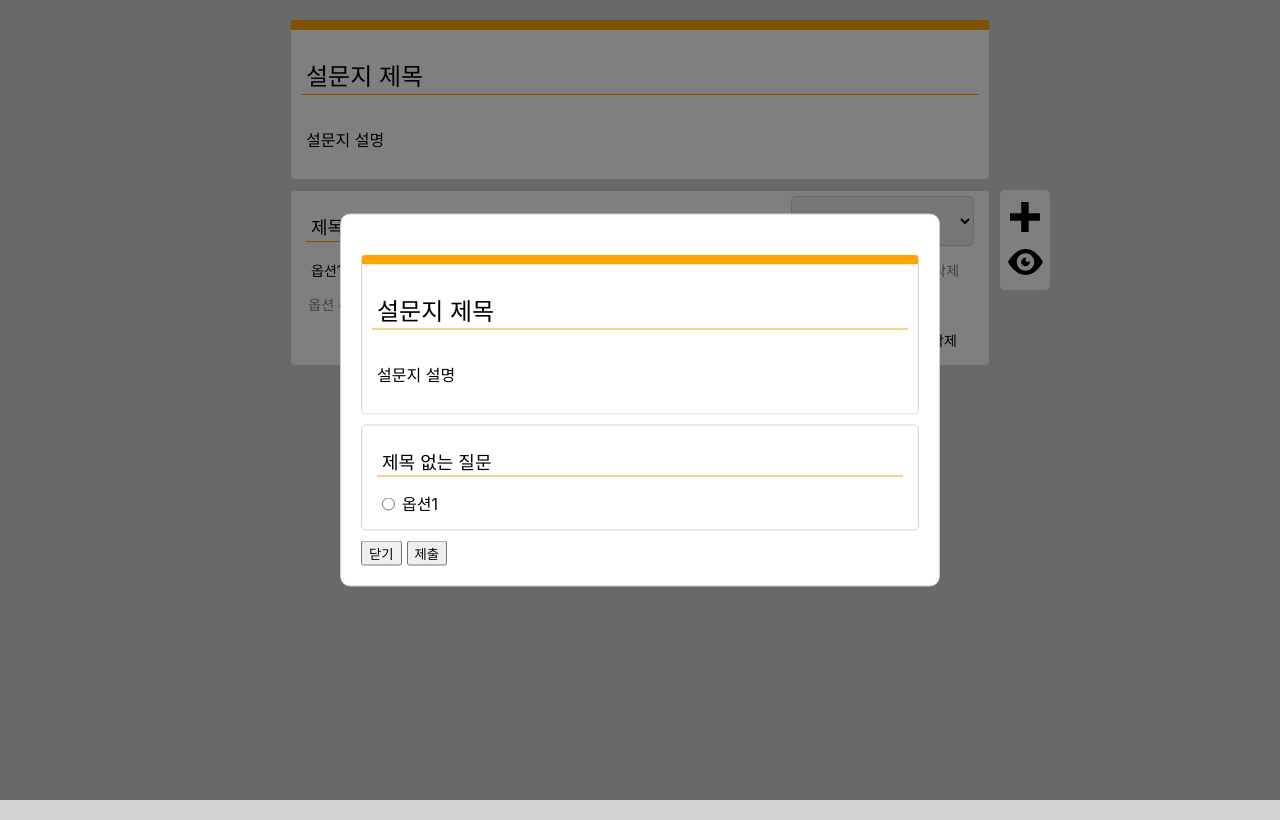
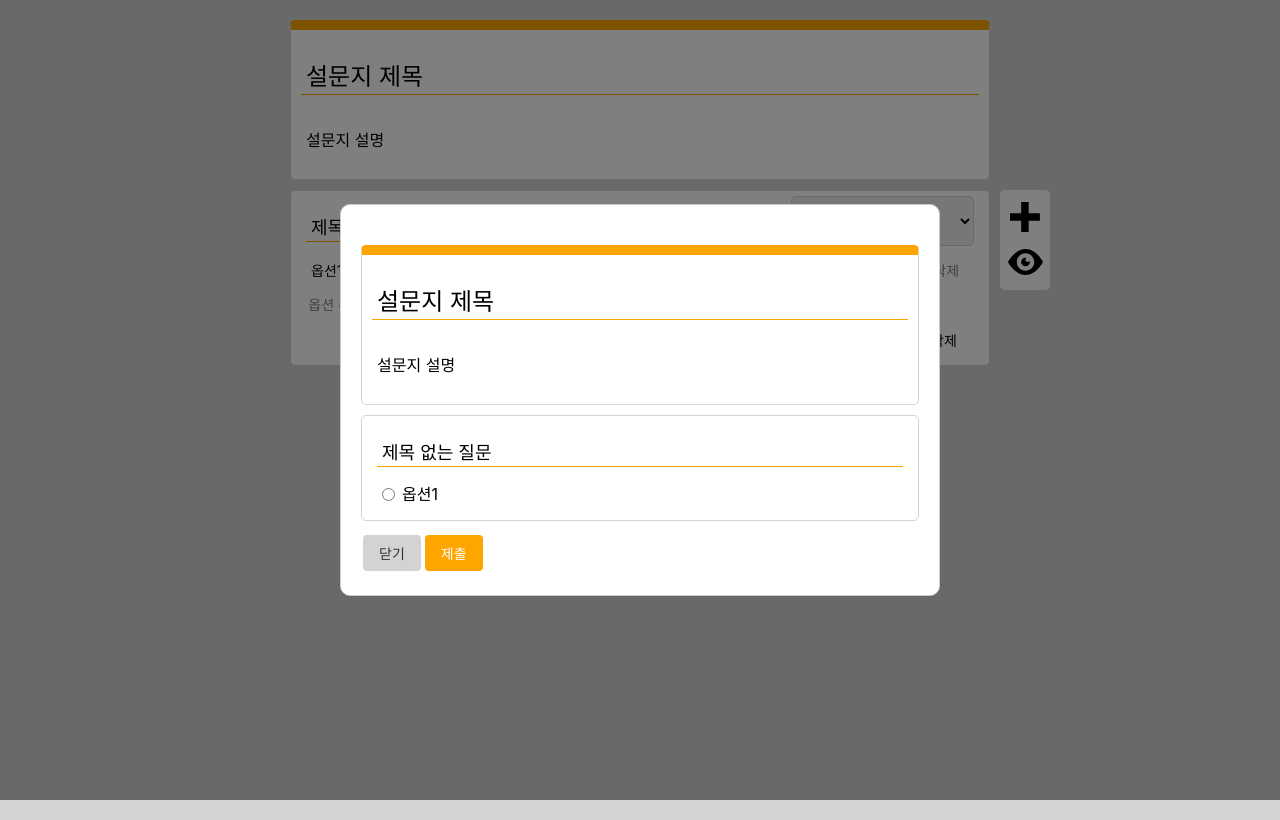
Before and after one commit to dongmay98/SurveyForm_client, a React (Create React App) app in the folder client-ts/: page /main in a window 1280 px wide. Both pictures are taken after a click on the button 1025 px from the left and 263 px from the top of the page. Built offline with nearby package versions, Linux system fonts and the light colour scheme.

Commit message:
Feat: Preview surveyData에서 option값 못받아오던 오류 수정

```diff
--- /dev/null
+++ b/client-ts/src/components/button/PreviewCloseButton/PreviewCloseButton.tsx
@@ -0,0 +1,25 @@
+import styled from "styled-components";
+
+const StyledCloseButton = styled.button`
+  background-color: lightgray;
+  border: none;
+  color: #333;
+  padding: 8px 16px;
+  text-align: center;
+  text-decoration: none;
+  display: inline-block;
+  font-size: 14px;
+  margin: 4px 2px;
+  cursor: pointer;
+  border-radius: 4px;
+`;
+
+interface CloseButtonProps {
+  onClick: () => void;
+}
+
+const CloseButton: React.FC<CloseButtonProps> = ({ onClick }) => {
+  return <StyledCloseButton onClick={onClick}>닫기</StyledCloseButton>;
+};
+
+export default CloseButton;
--- /dev/null
+++ b/client-ts/src/components/button/PreviewSubmitButton/PreviewSubmitButton.tsx
@@ -0,0 +1,25 @@
+import styled from "styled-components";
+
+const StyledSubmitButton = styled.button`
+  background-color: orange;
+  border: none;
+  color: white;
+  padding: 8px 16px;
+  text-align: center;
+  text-decoration: none;
+  display: inline-block;
+  font-size: 14px;
+  margin: 4px 2px;
+  cursor: pointer;
+  border-radius: 4px;
+`;
+
+interface SubmitButtonProps {
+  onClick: () => void;
+}
+
+const SubmitButton: React.FC<SubmitButtonProps> = ({ onClick }) => {
+  return <StyledSubmitButton onClick={onClick}>제출</StyledSubmitButton>;
+};
+
+export default SubmitButton;
--- a/client-ts/src/pages/surveyform/Preview/MultiplePreview/MultiplePreview.tsx
+++ b/client-ts/src/pages/surveyform/Preview/MultiplePreview/MultiplePreview.tsx
@@ -17,8 +17,8 @@ const MultipleOptionPreview = ({
   );
   const options = questions[questionIndex].options || [];
 
-  const handleOptionChange = (value: string) => {
-    dispatch(selectOption({ questionIndex, value }));
+  const handleOptionChange = (optionIndex: number, value: string) => {
+    dispatch(selectOption({ questionIndex, optionIndex, value }));
   };
 
   return (
@@ -36,9 +36,9 @@ const MultipleOptionPreview = ({
             checked={selectedOptions.some(
               (selectedOption) =>
                 selectedOption.questionIndex === questionIndex &&
-                selectedOption.value === option
+                selectedOption.optionIndex === optionIndex
             )}
-            onChange={() => handleOptionChange(option)}
+            onChange={() => handleOptionChange(optionIndex, option)}
           />
           <label htmlFor={`question-${questionIndex}-option-${optionIndex}`}>
             {option}
--- a/client-ts/src/pages/surveyform/Preview/ShortPreview/ShortPreview.tsx
+++ b/client-ts/src/pages/surveyform/Preview/ShortPreview/ShortPreview.tsx
@@ -1,6 +1,7 @@
-import { useSelector } from "react-redux";
+import { useSelector, useDispatch } from "react-redux";
 import { RootState } from "../../../../store";
 import styled from "styled-components";
+import { setShortAnswer } from "../../../../store/surveySlice";
 
 const ShortAnswerPreview = styled.input`
   width: 100%;
@@ -11,12 +12,26 @@ const ShortAnswerPreview = styled.input`
   margin-top: 8px;
   border: none;
 `;
+
 const ShortPreview = ({ questionIndex }: { questionIndex: number }) => {
+  const dispatch = useDispatch();
   const survey = useSelector((state: RootState) => state.survey);
   const { questions } = survey;
-  const options = questions[questionIndex].options || [];
+  const text = questions[questionIndex].text || "";
 
-  return <ShortAnswerPreview type="text" value={"단답형 답변"} />;
+  const handleChange = (e: React.ChangeEvent<HTMLInputElement>) => {
+    dispatch(setShortAnswer({ questionIndex, text: e.target.value }));
+    console.log(text);
+  };
+
+  return (
+    <ShortAnswerPreview
+      type="text"
+      value={text}
+      onChange={handleChange}
+      placeholder="단답형 답변"
+    />
+  );
 };
 
 export default ShortPreview;
--- a/client-ts/src/pages/surveyform/Preview/SurveyPreview.tsx
+++ b/client-ts/src/pages/surveyform/Preview/SurveyPreview.tsx
@@ -18,6 +18,8 @@ import CheckboxPreview from "./CheckBoxPreview/CheckBoxPreview";
 import ShortPreview from "./ShortPreview/ShortPreview";
 import { modalStyles } from "./PreviewModalStyle";
 import axios from "axios";
+import CloseButton from "../../../components/button/PreviewCloseButton/PreviewCloseButton";
+import SubmitButton from "../../../components/button/PreviewSubmitButton/PreviewSubmitButton";
 
 Modal.setAppElement("#root");
 
@@ -35,28 +37,34 @@ const SurveyPreview: React.FC<PreviewModalProps> = ({
 
   const handleSubmit = async () => {
     try {
-      // 요청본문에 surveyData를 추가
       const response = await axios.post(
         "http://localhost:8080/submit-survey",
         {
           surveyData: {
             surveyTitle: survey.surveyTitle,
             surveyDescription: survey.desc,
-            questions: questions.map((question, index) => ({
-              questionTitle: question.questionTitle,
-              questionType: question.type,
-              selectedOptions: survey.selectedOptions.filter(
-                (option) => option.questionIndex === index
-              ),
-            })),
+            questions: questions.map((question, index) => {
+              const selectedOptions = survey.selectedOptions
+                .filter((option) => option.questionIndex === index)
+                .map((option) => ({
+                  optionIndex: option.optionIndex,
+                  value: option.value,
+                }));
+
+              return {
+                questionTitle: question.questionTitle,
+                questionType: question.type,
+                text: question.type === "단답형" ? question.text || "" : "",
+                selectedOptions: selectedOptions,
+              };
+            }),
           },
         },
-        {
-          withCredentials: true,
-        }
+        { withCredentials: true }
       );
-
-      console.log(response.data.message);
+      if (response.status === 200) {
+        alert("설문조사가 성공적으로 제출되었습니다.(스팸메일도 확인해주세요)");
+      }
       onRequestClose();
     } catch (error) {
       console.error("Error submitting survey:", error);
@@ -96,10 +104,8 @@ const SurveyPreview: React.FC<PreviewModalProps> = ({
           </Main>
         );
       })}
-      <button onClick={onRequestClose}>닫기</button>
-      <button style={{ marginLeft: "5px" }} onClick={handleSubmit}>
-        제출
-      </button>
+      <CloseButton onClick={onRequestClose} />
+      <SubmitButton onClick={handleSubmit} />
     </Modal>
   );
 };
```
